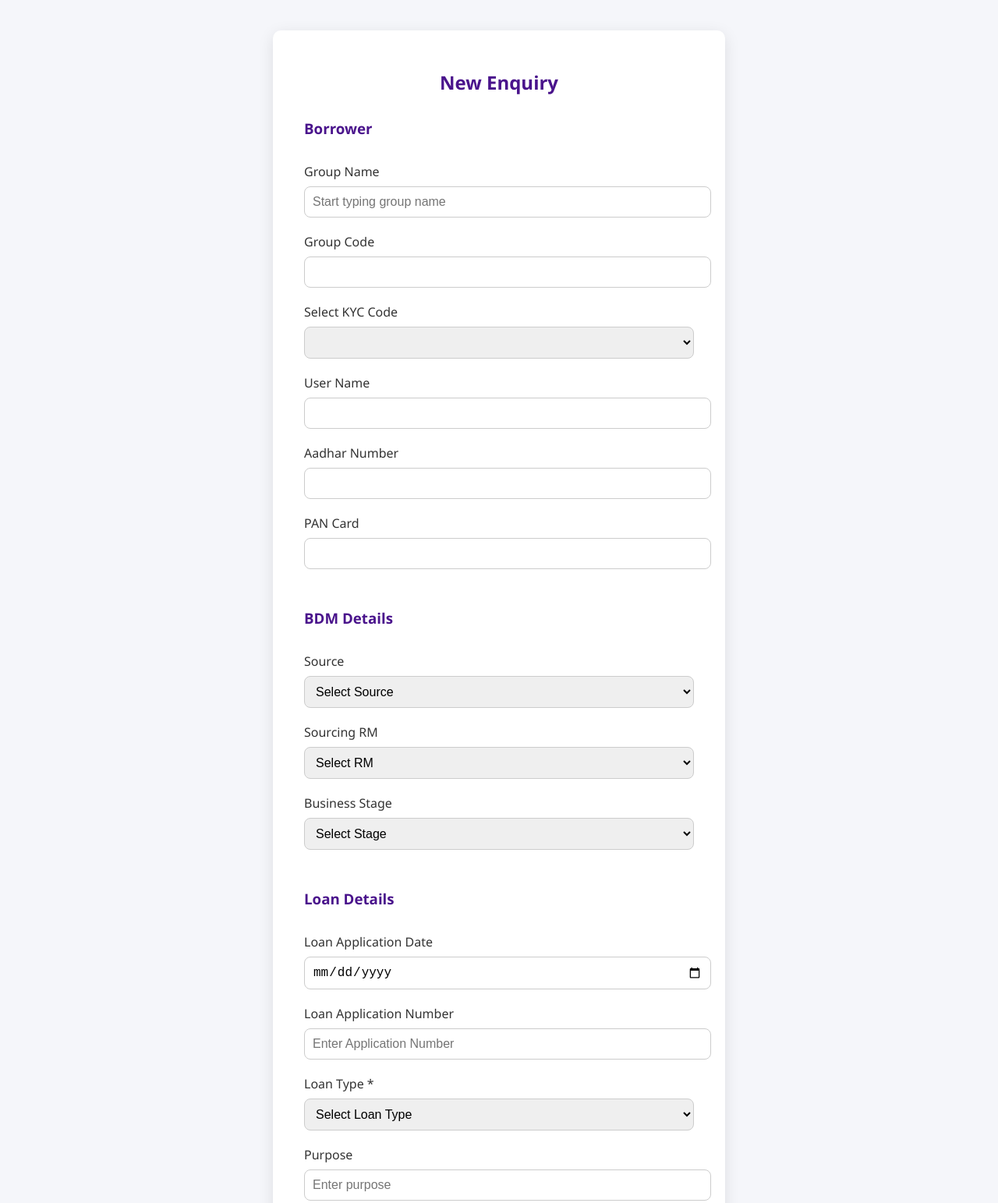
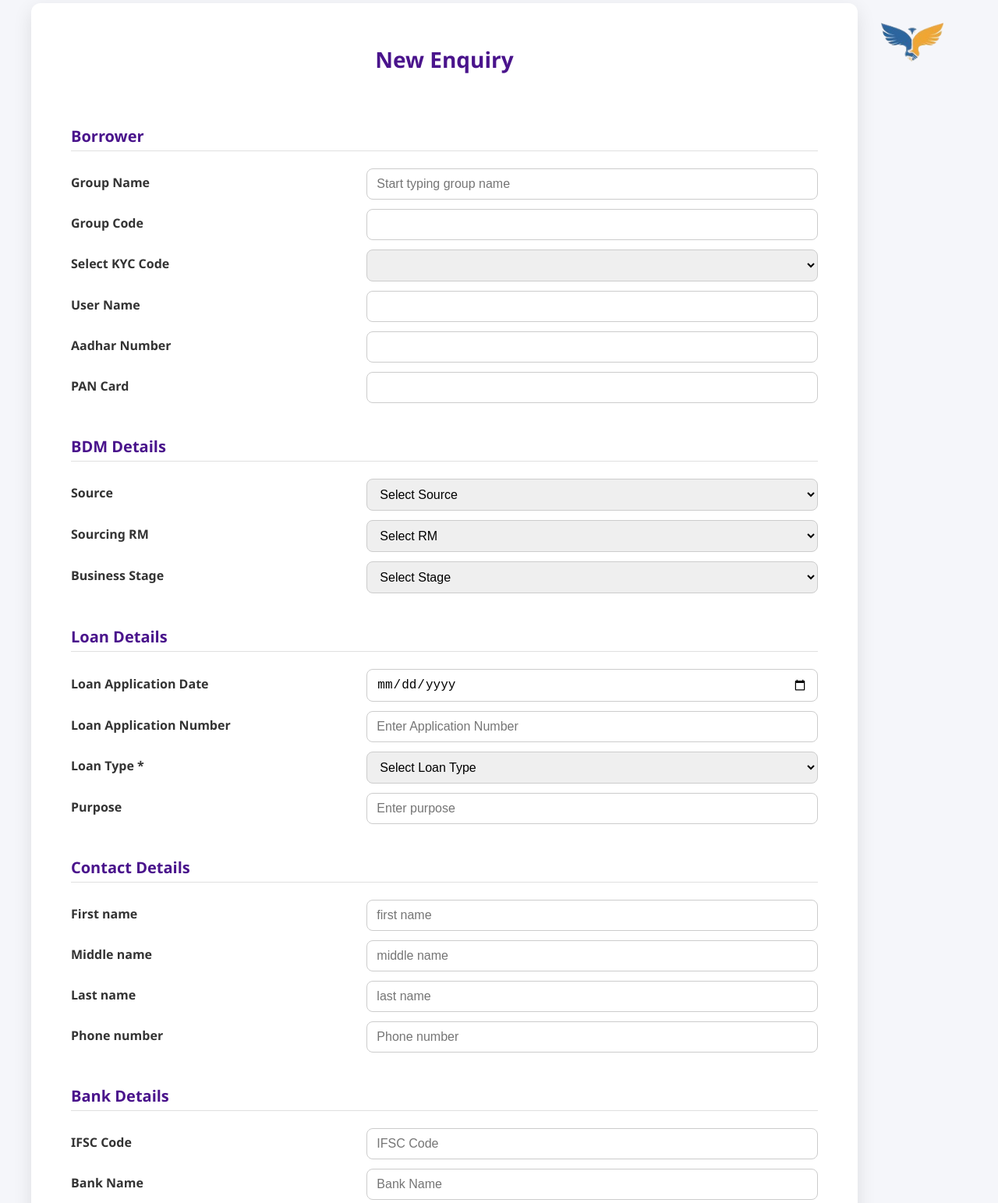
Before and after one commit to chinuagrawal/prototype, a plain HTML site: page enquiry.html in a window 1280 px wide. Shown: the part 36-1579 px from the top of the page at 78% size. Drawn offline with Linux system fonts and the light colour scheme.

Commit message:
css and logo

```diff
--- a/enquiry.html
+++ b/enquiry.html
@@ -8,41 +8,61 @@
   body {
     font-family: 'Segoe UI', sans-serif;
     background: #f5f6fa;
+    margin: 0;
+    padding: 40px;
     display: flex;
-      justify-content: center;
-      align-items: center;
-      height: 300vh;
+    justify-content: flex-start;
+    align-items: flex-start;
+    min-height: 100vh;
+    box-sizing: border-box;
   }
 
   .form-container {
-      background: #fff;
+    background: #ffffff;
     padding: 30px 40px;
-      border-radius: 10px;
-      box-shadow: 0 5px 20px rgba(0,0,0,0.1);
+    border-radius: 12px;
+    box-shadow: 0 8px 24px rgba(0, 0, 0, 0.1);
     width: 100%;
-      max-width: 500px;
+    max-width: 1300px;
+    box-sizing: border-box;
   }
 
   h2 {
     text-align: center;
     margin-bottom: 25px;
     color: #4a148c;
+    font-size: 28px;
+  }
+
+  h3 {
+    margin: 30px 0 10px;
+    color: #4a148c;
+    font-size: 20px;
+    border-bottom: 1px solid #e0e0e0;
+    padding-bottom: 5px;
+  }
+
+  table {
+    width: 100%;
+    border-spacing: 15px;
   }
 
   label {
     display: block;
-      margin-bottom: 8px;
-      font-weight: 500;
+    font-weight: 600;
     color: #333;
+    margin-bottom: 5px;
   }
 
-    select, input[type="text"], input[type="date"] {
+  input[type="text"],
+  input[type="date"],
+  select {
     width: 100%;
-      padding: 10px;
-      margin-bottom: 20px;
+    padding: 10px 12px;
     border: 1px solid #ccc;
     border-radius: 8px;
     font-size: 1rem;
+    box-sizing: border-box;
   }
 
   .hidden {
@@ -63,11 +83,6 @@
 
   button:hover {
     background-color: #6a1b9a;
-    }
-
-    h3 {
-      margin: 30px 0 10px;
-      color: #4a148c;
   }
 
   .autocomplete-list {
@@ -93,38 +108,77 @@
     background-color: #f0eafc;
   }
 
+  @media (max-width: 768px) {
+    .form-container {
+      padding: 20px;
+    }
+
+    table {
+      border-spacing: 10px;
+    }
+
+    .autocomplete-list {
+      width: 100%;
+    }
+  }
+
+   .top-bar {
+  display: flex;
+  justify-content: flex-end;
+  align-items: center;
+  padding: 10px 30px 0 30px;
+}
+
+.company-logo {
+  height: 80px;
+  object-fit: contain;
+}
 </style>
+
 </head>
 <body>
+
   <form class="form-container" id="enquiry-form">
   <h2>New Enquiry</h2>
 
- <h3>Borrower</h3><br>
-<label for="groupName">Group Name</label>
+  <table style="width: 100%; border-spacing: 10px;">
+    <tr>
+      <td colspan="2"><h3>Borrower</h3></td>
+    </tr>
+    <tr>
+      <td><label for="groupName">Group Name</label></td>
+      <td>
         <input type="text" id="groupName" autocomplete="off" placeholder="Start typing group name" required>
         <div id="groupDropdown" class="autocomplete-list"></div>
+      </td>
+    </tr>
+    <tr>
+      <td><label for="groupCode">Group Code</label></td>
+      <td><input type="text" id="groupCode" readonly></td>
+    </tr>
+    <tr>
+      <td><label for="kycSelect">Select KYC Code</label></td>
+      <td><select id="kycSelect"></select></td>
+    </tr>
+    <tr>
+      <td><label>User Name</label></td>
+      <td><input type="text" id="userName" readonly></td>
+    </tr>
+    <tr>
+      <td><label>Aadhar Number</label></td>
+      <td><input type="text" id="aadharNumber" readonly></td>
+    </tr>
+    <tr>
+      <td><label>PAN Card</label></td>
+      <td><input type="text" id="panCard" readonly></td>
+    </tr>
 
-
-<label for="groupCode">Group Code</label>
-<input type="text" id="groupCode" readonly>
-
-<label for="kycSelect">Select KYC Code</label>
-<select id="kycSelect"></select>
-
-<label>User Name</label>
-<input type="text" id="userName" readonly>
-
-<label>Aadhar Number</label>
-<input type="text" id="aadharNumber" readonly>
-
-<label>PAN Card</label>
-<input type="text" id="panCard" readonly>
-
-
-
-    <!-- Source -->
-    <h3>BDM Details</h3><br>
-    <label for="source">Source</label>
+    <tr>
+      <td colspan="2"><h3>BDM Details</h3></td>
+    </tr>
+    <tr>
+      <td><label for="source">Source</label></td>
+      <td>
         <select id="source" name="source" required>
           <option value="" disabled selected>Select Source</option>
           <option value="Internal BDM Team">Internal BDM Team</option>
@@ -133,18 +187,22 @@
           <option value="Other">Other</option>
         </select>
         <input type="text" id="source-other" name="sourceOther" placeholder="Specify other source" class="hidden"/>
-
-    <!-- Sourcing RM -->
-    <label for="sourcing-rm">Sourcing RM</label>
+      </td>
+    </tr>
+    <tr>
+      <td><label for="sourcing-rm">Sourcing RM</label></td>
+      <td>
         <select id="sourcing-rm" name="sourcingRm" required>
           <option value="" disabled selected>Select RM</option>
           <option value="Team A">Team A</option>
           <option value="Team B">Team B</option>
           <option value="Team C">Team C</option>
         </select>
-
-    <!-- Business Stage -->
-    <label for="business-stage">Business Stage</label>
+      </td>
+    </tr>
+    <tr>
+      <td><label for="business-stage">Business Stage</label></td>
+      <td>
         <select id="business-stage" name="businessStage">
           <option value="" disabled selected>Select Stage</option>
           <option value="Hot Proposals">Hot Proposals</option>
@@ -154,20 +212,23 @@
           <option value="Sanctioned">Sanctioned</option>
           <option value="Loan Rejected">Loan Rejected</option>
         </select>
+      </td>
+    </tr>
 
-    <!-- Loan Details -->
-    <h3>Loan Details</h3><br>
-
-    <!-- Loan Application Date -->
-    <label for="loan-application-date">Loan Application Date</label>
-    <input type="date" id="loan-application-date" name="loanApplicationDate" required />
-
-    <!-- Loan Application Number  -->
-    <label for="loan-application-number">Loan Application Number</label>
-    <input type="text" id="loan-application-number" name="loanApplicationNumber" placeholder="Enter Application Number" required />
-
-    <!-- Loan Type -->
-    <label for="loan-type">Loan Type *</label>
+    <tr>
+      <td colspan="2"><h3>Loan Details</h3></td>
+    </tr>
+    <tr>
+      <td><label for="loan-application-date">Loan Application Date</label></td>
+      <td><input type="date" id="loan-application-date" name="loanApplicationDate" required /></td>
+    </tr>
+    <tr>
+      <td><label for="loan-application-number">Loan Application Number</label></td>
+      <td><input type="text" id="loan-application-number" name="loanApplicationNumber" placeholder="Enter Application Number" required /></td>
+    </tr>
+    <tr>
+      <td><label for="loan-type">Loan Type *</label></td>
+      <td>
         <select id="loan-type" name="loanType" required>
           <option value="" disabled selected>Select Loan Type</option>
           <option value="BLF">BLF - Bridge Loan Funding</option>
@@ -183,31 +244,57 @@
           <option value="Debentures">Debentures</option>
           <option value="EPF">EPF - Equipment Purchase Financing</option>
         </select>
+      </td>
+    </tr>
+    <tr>
+      <td><label for="purpose">Purpose</label></td>
+      <td><input type="text" id="purpose" name="purpose" placeholder="Enter purpose" /></td>
+    </tr>
 
-    <!-- Purpose -->
-    <label for="purpose">Purpose</label>
-    <input type="text" id="purpose" name="purpose" placeholder="Enter purpose" />
+    <tr>
+      <td colspan="2"><h3>Contact Details</h3></td>
+    </tr>
+    <tr>
+      <td><label for="first-name">First name</label></td>
+      <td><input type="text" id="first-name" name="firstName" placeholder="first name" required /></td>
+    </tr>
+    <tr>
+      <td><label for="middle-name">Middle name</label></td>
+      <td><input type="text" id="middle-name" name="middleName" placeholder="middle name" /></td>
+    </tr>
+    <tr>
+      <td><label for="last-name">Last name</label></td>
+      <td><input type="text" id="last-name" name="lastName" placeholder="last name" /></td>
+    </tr>
+    <tr>
+      <td><label for="ph-number">Phone number</label></td>
+      <td><input type="text" id="ph-number" name="phNumber" placeholder="Phone number" /></td>
+    </tr>
 
-<h3>Contact Details</h3>
-    <label for="first-name">First name</label>
-     <input type="text" id="first-name" name="firstName" placeholder="first name" required />
-    <label for="middle-name">Middle name</label>
-     <input type="text" id="middle-name" name="middleName" placeholder="middle name" />
-    <label for="last-name">Last name</label>
-    <input type="text" id="last-name" name="lastName" placeholder="last name" />
-    <label for="ph-number">Phone number</label>
-    <input type="text" id="ph-number" name="phNumber" placeholder="Phone number" />
+    <tr>
+      <td colspan="2"><h3>Bank Details</h3></td>
+    </tr>
+    <tr>
+      <td><label for="IFSC-code">IFSC Code</label></td>
+      <td><input type="text" id="IFSC-code" name="IFSCCode" placeholder="IFSC Code" required/></td>
+    </tr>
+    <tr>
+      <td><label for="bank-name">Bank Name</label></td>
+      <td><input type="text" id="bank-name" name="bankName" placeholder="Bank Name" required/></td>
+    </tr>
 
-    <h3>Bank Details</h3>
-    <label for="IFSC-code">IFSC Code</label>
-    <input type="text" id="IFSC-code" name="IFSCCode" placeholder="IFSC Code" required/>
-    <label for="bank-name">Bank Name</label>
-    <input type="text" id="bank-name" name="bankName" placeholder="BankName" required/>
-
-
+    <tr>
+      <td colspan="2" style="text-align:center;">
         <button type="submit">Submit Enquiry</button>
         <input type="hidden" id="email" value="analyst@example.com" />
+      </td>
+    </tr>
+  </table>
 </form>
+ <div class="top-bar">
+  <img src="logo.png" alt="Company Logo" class="company-logo">
+</div>
+
 
 
   <script>
```
Also changed, not shown: analyst-status.html (+15 -1 lines), analyst.html (+84 -11 lines), database.html (+17 -0 lines), enquiry-details.html (+15 -0 lines), group-entry.html (+93 -29 lines), logo.png (added). Lines whose indentation alone changed are shown as unchanged.
